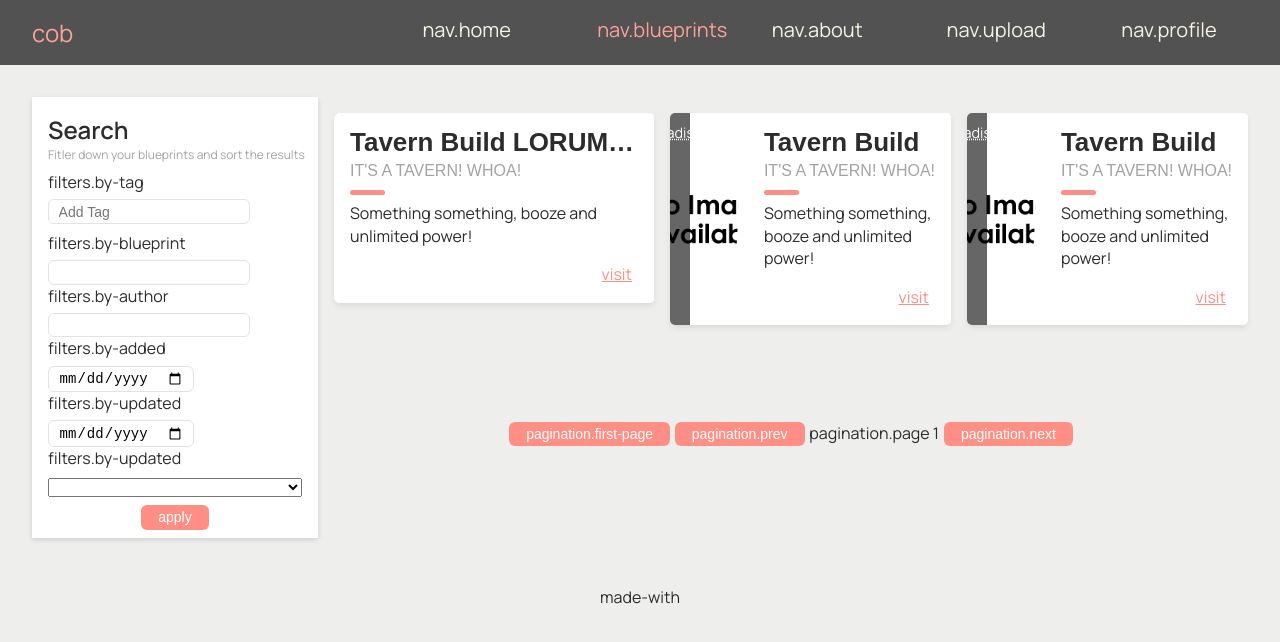
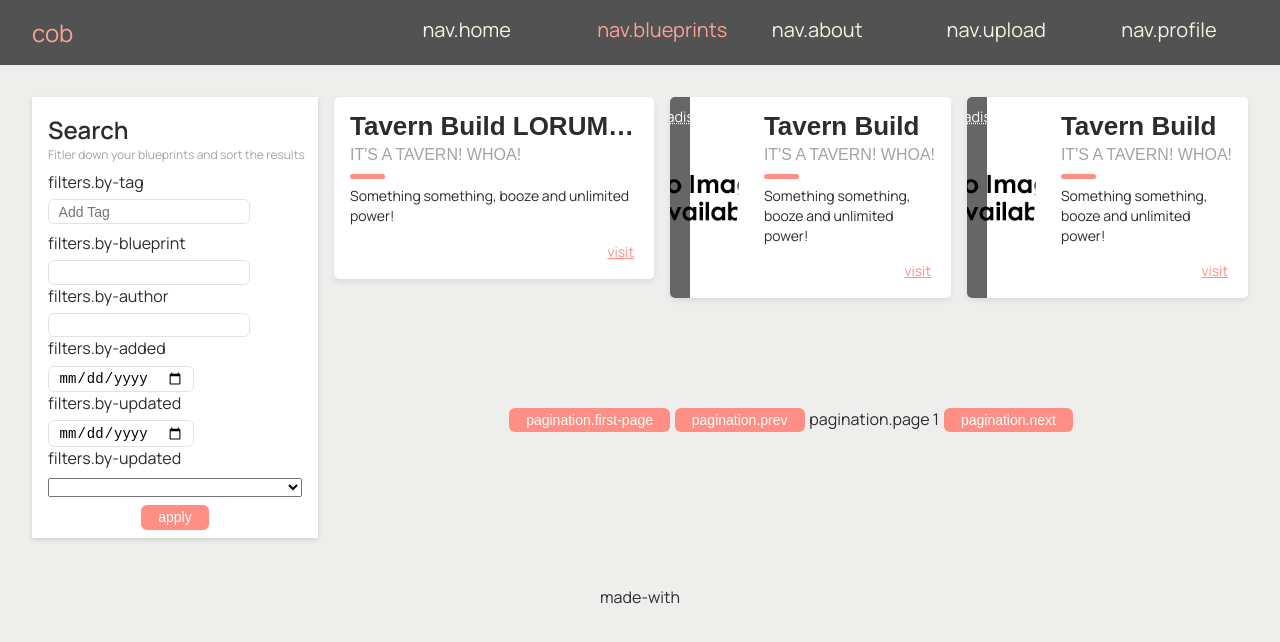
Before and after one commit to dhershman1/cob-2, a Vue app: page /blueprints in a window 1280 px wide. Shown: the top 642 px of the page. Built offline with nearby package versions, Linux system fonts and the light colour scheme.

Commit message:
Remove: margin from previews, set font size

```diff
--- a/src/assets/css/cards.css
+++ b/src/assets/css/cards.css
@@ -45,7 +45,7 @@
 .preview {
   display: flex;
   flex-direction: column;
-  margin: 1rem auto;
+  margin: auto;
   box-shadow: 0 3px 7px -1px rgba(0, 0, 0, 0.1);
   margin-bottom: 1.6%;
   background: white;
@@ -196,6 +196,7 @@
   position: relative;
   margin: 1rem 0 0;
   text-overflow: ellipsis;
+  font-size: 14px;
 }
 
 .preview p:first-of-type {
```
